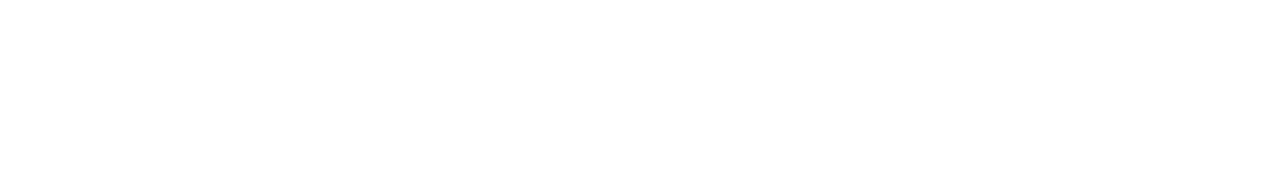
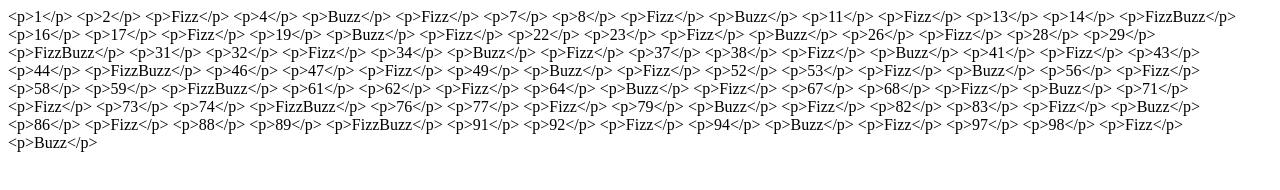
Before and after one commit to AngeloTripodi/js-fizzbuzz, a plain HTML site: page index.html in a window 1280 px wide. Drawn offline with Linux system fonts and the light colour scheme.

Commit message:
.append test

```diff
--- a/index.html
+++ b/index.html
@@ -4,10 +4,11 @@
     <meta charset="UTF-8">
     <meta http-equiv="X-UA-Compatible" content="IE=edge">
     <meta name="viewport" content="width=device-width, initial-scale=1.0">
-    <title>FrizzBuzz</title>
+    <title>FizzBuzz</title>
 </head>
 <body>
-
+    <div class="number">
+    </div>
 
     <script type="text/javascript" src="./js/script.js"></script>
 </body>
--- a/js/script.js
+++ b/js/script.js
@@ -13,4 +13,11 @@ for( let i=1; i<101; i++)
     }
 
     console.log(numero);
+
+    const numberToAppend =`
+    <p>${numero}</p>
+    `;
+
+
+    document.querySelector('.number').append(numberToAppend);
 }
```
